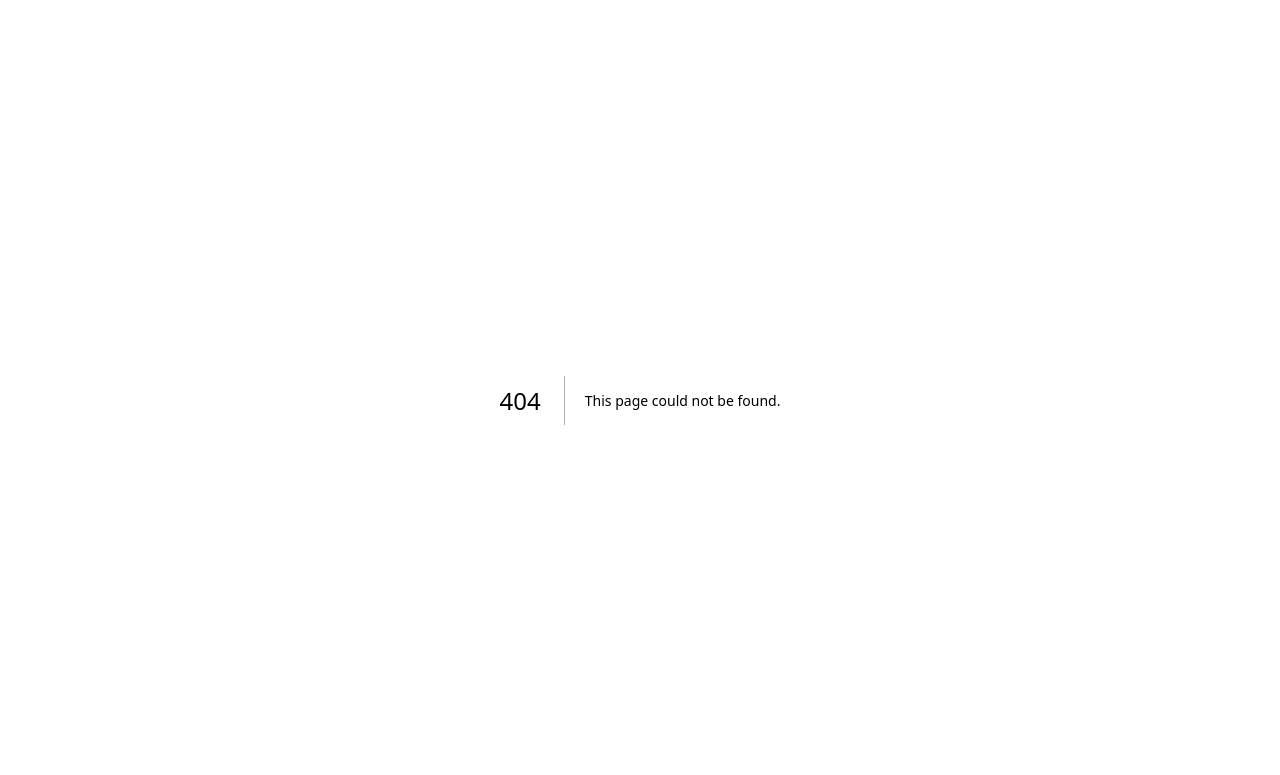
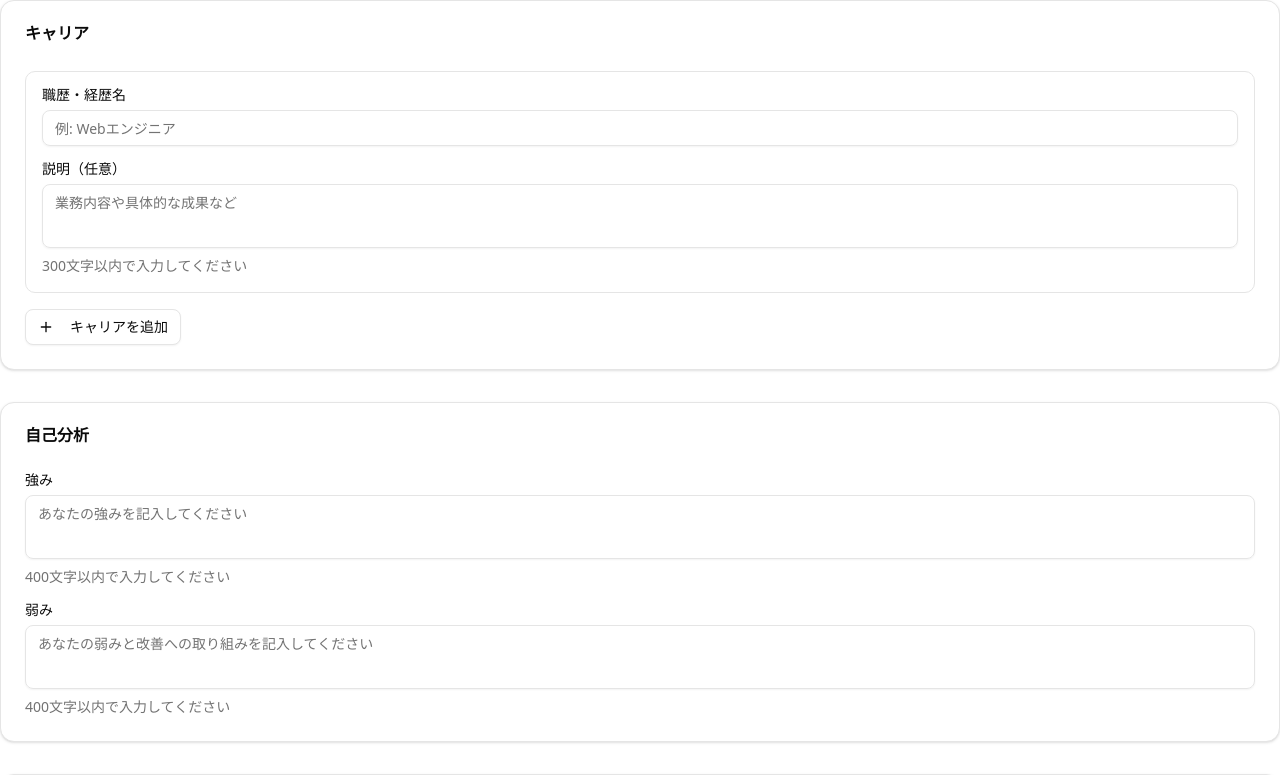
Before and after one commit to kmjak/what-if-resume, a Next.js app: page /resume/register in a window 1280 px wide. Before the commit this address had no page. Shown: the top 775 px of the page. Built offline with nearby package versions, Linux system fonts and the light colour scheme.

Commit message:
feat: 履歴書の登録ページを実装
内容
- 履歴書の登録ページを実装
- メタデータを実装

```diff
--- /dev/null
+++ b/src/app/(public)/resume/register/page.tsx
@@ -0,0 +1,10 @@
+import { ResumeRegisterForm } from "@/features/resume/components";
+import { Metadata } from "next";
+
+export const metadata: Metadata = {
+  title: "履歴書登録",
+};
+
+export default function ResumeRegister() {
+  return <ResumeRegisterForm />;
+}
```
